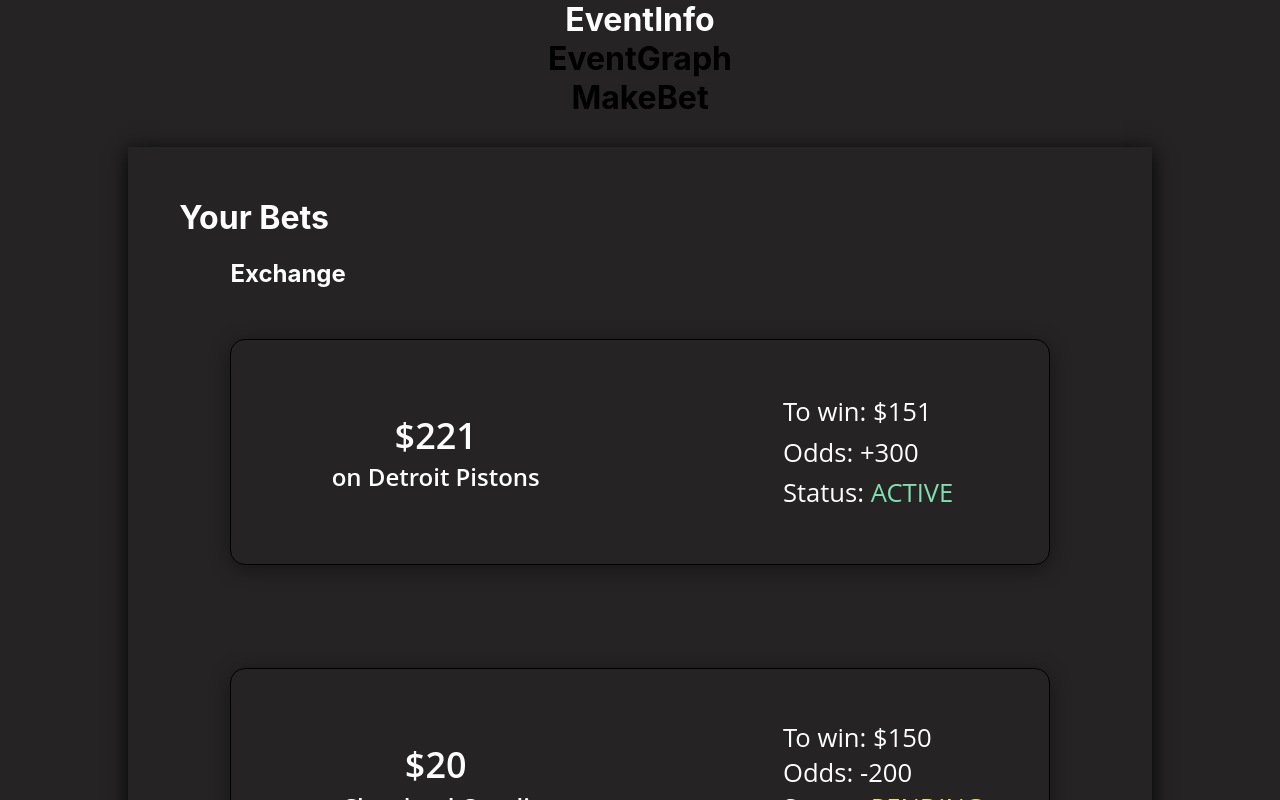
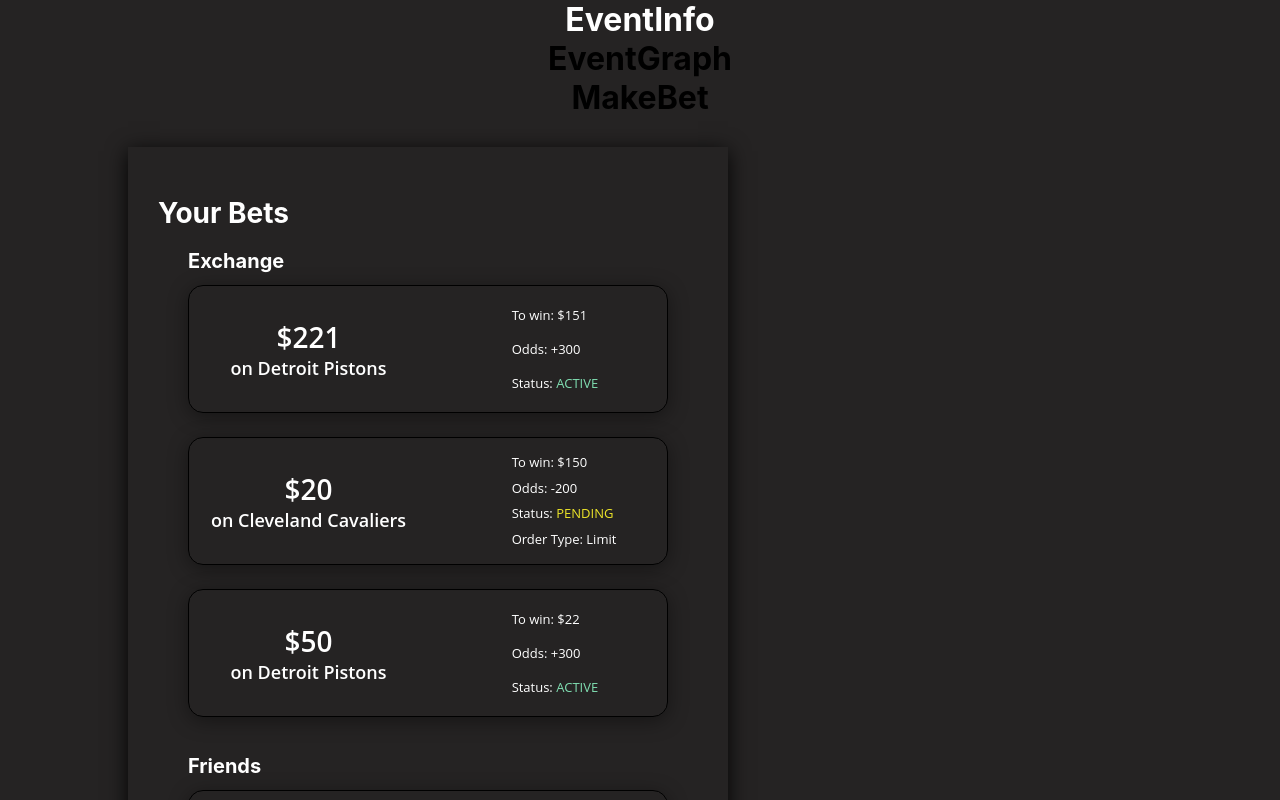
Before and after one commit to bexh/bexh-frontend-web-reactjs, a React (Create React App) app in the folder bexh-web-app/: page / in a window 1280 px wide. Shown: the top 800 px of the page. Built offline with nearby package versions, Linux system fonts and the light colour scheme.

Commit message:
modify css to max component width at 600px and resize text at 900px and 500px

```diff
--- a/bexh-web-app/src/app/components/BetCell/style.scss
+++ b/bexh-web-app/src/app/components/BetCell/style.scss
@@ -4,10 +4,10 @@
     flex: 1;
     display: flex;
     flex-direction: column;
-    margin-top: 5%;
-    margin-bottom: 5%;
-    padding-top: 5%;
-    padding-bottom: 5%;
+    margin-top: 2%;
+    margin-bottom: 2%;
+    padding-top: 2%;
+    padding-bottom: 2%;
     margin-left: 10%;
     margin-right: 10%;
     overflow: hidden;
@@ -32,7 +32,6 @@
 
 .betOption {
     display: flex;
-    margin-top: 10px;
     justify-content: space-around;
 }
 
@@ -71,15 +70,13 @@
 
 #amount {
     flex: 1;
-    // font-size: 36px;
-    font-size: 5vw;
+    font-size: 28px;
     margin-top: 20px;
 }
 
 #team {
     flex: 1;
-    // font-size: 24px;
-    font-size: 3vw;
+    font-size: 18px;
     margin-bottom: 20px;
 }
 
@@ -102,8 +99,7 @@
     flex: 1;
     display: flex;
     align-items: center;
-    // font-size: 18px;
-    font-size: 2vw;
+    font-size: 13px;
     text-align: left;
 }
 
@@ -115,12 +111,28 @@
     color: $yellow;
 }
 
-@media screen and (min-width: 800px) {
+@media screen and (max-width: 900px) {
     #amount {
-        font-size: 36px;
+        font-size: 1.8em;
     }
 
     #team {
-        font-size: 24px;
+        font-size: 1em;
+    }
+    .rightInfo {
+        font-size: 0.8em;
     }
   }
+
+  @media screen and (max-width: 500px) {
+    #amount {
+        font-size: 1em;
+    }
+
+    #team {
+        font-size: .7em;
+    }
+    .rightInfo {
+        font-size: 0.4em;
+    }
+  }
--- a/bexh-web-app/src/app/components/Bets/Bets.js
+++ b/bexh-web-app/src/app/components/Bets/Bets.js
@@ -59,14 +59,14 @@
     render() {
         return (
             <div className="bets-flex-container">
-                <h1>Your Bets</h1>
-                <h2>Exchange</h2>
+                <h1 className="header">Your Bets</h1>
+                <h2 className="category">Exchange</h2>
                 {
                     this.state.Exchange.map((bet, index) => (
                         <BetCell key={index} bet={bet} />
                     ))
                 }
-                <h2 id="friendsHeader">Friends</h2>
+                <h2 id="friendsHeader" className="category">Friends</h2>
                 {
                     this.state.Friends.map((bet, index) => (
                         <BetCell key={index} bet={bet} />
--- a/bexh-web-app/src/app/components/Bets/style.scss
+++ b/bexh-web-app/src/app/components/Bets/style.scss
@@ -2,6 +2,7 @@
     display: flex;
     flex-direction: column;
     min-height: 200px;
+    max-width: 600px;
 
     margin-top: 30px;
     margin-bottom: 30px;
@@ -12,18 +13,20 @@
     box-shadow: 0px 4px 20px rgba(0, 0, 0, 0.92);
 }
 
-.bets-flex-container h1 {
+h1.header {
     align-self: flex-start;
     color: white;
     margin-left: 5%;
+    font-size: 28px;
 }
 
-.bets-flex-container h2 {
+h2.category {
     align-self: flex-start;
     color: white;
     margin-bottom: 0px;
     margin-top: 0px;
     margin-left: 10%;
+    font-size: 20px;
 }
 
 #friendsHeader {
```
